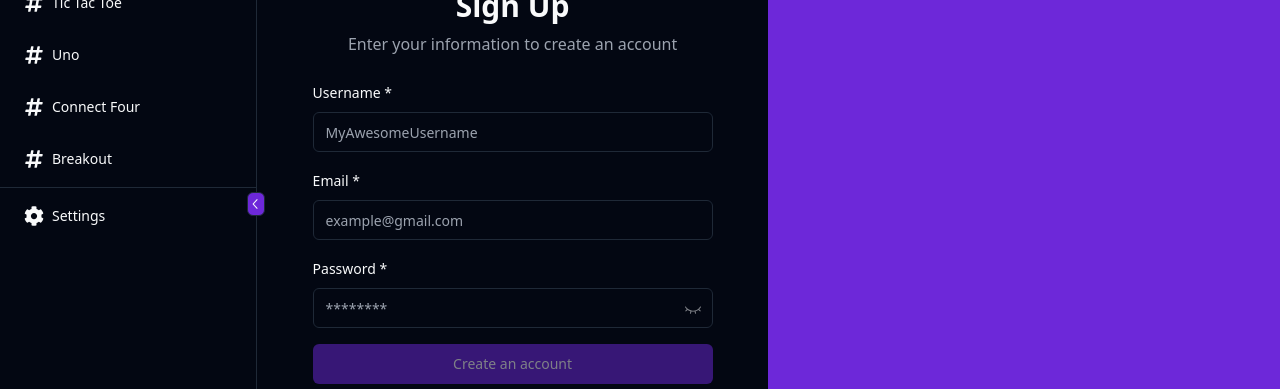
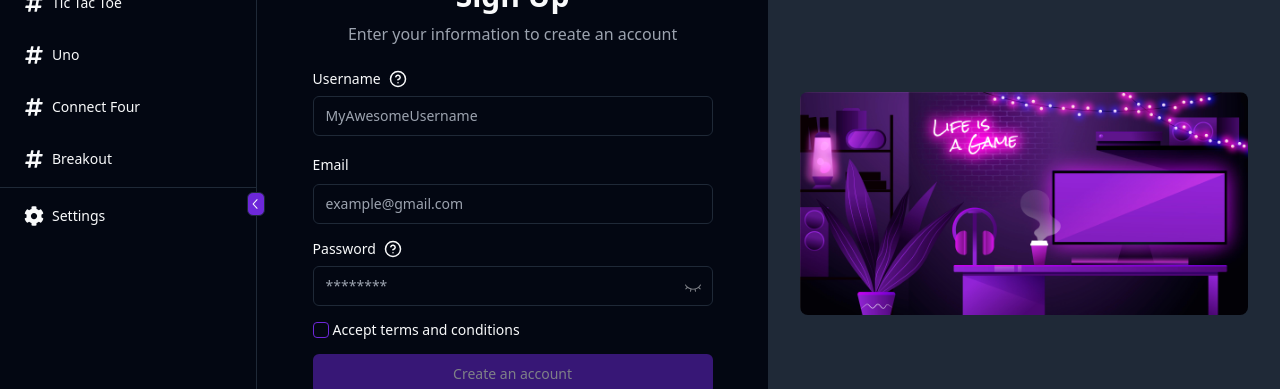
Before and after one commit to FloFlo-L/instant-playhub-front, a React (Vite) app: page /register in a window 1280 px wide. Shown: the part 196-585 px from the top of the page. Built offline with nearby package versions, Linux system fonts and the light colour scheme; no server answers.

Commit message:
upd registerForm & loginForm -> add image + terms and conditions

```diff
--- a/src/components/form/RegistrationForm.tsx
+++ b/src/components/form/RegistrationForm.tsx
@@ -2,7 +2,6 @@ import { zodResolver } from "@hookform/resolvers/zod";
 import { useForm } from "react-hook-form";
 import { z } from "zod";
 import axios, { AxiosError } from 'axios';
-
 import { Button } from "@/components/ui/button";
 import {
     Form,
@@ -13,9 +12,17 @@ import {
     FormMessage,
 } from "@/components/ui/form";
 import { Input } from "@/components/ui/input";
+import { Checkbox } from "@/components/ui/checkbox";
 import { Link, useNavigate } from "react-router-dom";
 import { useState } from "react";
-import { Loader2 } from "lucide-react";
+import { Loader2, HelpCircle } from "lucide-react";
+import { useToast } from "../ui/use-toast";
+import {
+    Tooltip,
+    TooltipContent,
+    TooltipProvider,
+    TooltipTrigger,
+} from "@/components/ui/tooltip";
 
 const formSchema = z.object({
     username: z.string().min(1, {
@@ -37,9 +44,13 @@ const formSchema = z.object({
     }, {
         message: "Password must have at least 8 characters, an uppercase letter, a number and a special character.",
     }),
-})
+    terms: z.literal(true, {
+        errorMap: () => ({ message: "You must accept the terms and conditions" }),
+    }),
+});
 
 export const RegistrationForm = () => {
+    const { toast } = useToast();
     const navigate = useNavigate();
     const [loading, setLoading] = useState(false);
     const [errorMessage, setErrorMessage] = useState<string | null>(null);
@@ -50,19 +61,25 @@ export const RegistrationForm = () => {
         defaultValues: {
             username: "",
             email: "",
-            password: ""
+            password: "",
+            terms: false,
         },
-    })
+    });
 
-    // Define a submit handler.
     async function onSubmit(values: z.infer<typeof formSchema>) {
         setLoading(true);
         setErrorMessage(null);
         try {
-            const response = await axios.post(`${import.meta.env.VITE_API_URL}/register`, values);
+            // Extract only the required fields
+            const { username, email, password } = values;
+            const response = await axios.post(`${import.meta.env.VITE_API_URL}/register`, { username, email, password });
 
             if (response.status === 200) {
                 navigate("/login");
+                toast({
+                    title: "Success",
+                    description: "Your account has been created. Please log in.",
+                });
             } else {
                 setErrorMessage("Error during registration: " + response.data.message);
             }
@@ -89,7 +106,21 @@ export const RegistrationForm = () => {
                     name="username"
                     render={({ field }) => (
                         <FormItem>
-                            <FormLabel>Username *</FormLabel>
+                            <FormLabel className="flex items-center">
+                                Username
+                                <TooltipProvider>
+                                    <Tooltip>
+                                        <TooltipTrigger asChild>
+                                            <button type="button" className="hover:text-primary">
+                                                <HelpCircle className="ml-2 inline" size={18} />
+                                            </button>
+                                        </TooltipTrigger>
+                                        <TooltipContent>
+                                            Username must be at least 4 characters long.
+                                        </TooltipContent>
+                                    </Tooltip>
+                                </TooltipProvider>
+                            </FormLabel>
                             <FormControl>
                                 <Input placeholder="MyAwesomeUsername" type="text" {...field} />
                             </FormControl>
@@ -102,7 +133,7 @@ export const RegistrationForm = () => {
                     name="email"
                     render={({ field }) => (
                         <FormItem>
-                            <FormLabel>Email *</FormLabel>
+                            <FormLabel>Email</FormLabel>
                             <FormControl>
                                 <Input placeholder="example@gmail.com" type="email" {...field} />
                             </FormControl>
@@ -115,11 +146,40 @@ export const RegistrationForm = () => {
                     name="password"
                     render={({ field }) => (
                         <FormItem>
-                            <FormLabel>Password *</FormLabel>
+                            <FormLabel className="flex items-center">
+                                Password
+                                <TooltipProvider>
+                                    <Tooltip>
+                                        <TooltipTrigger asChild>
+                                            <button type="button" className="hover:text-primary">
+                                                <HelpCircle className="ml-2 inline" size={18} />
+                                            </button>
+                                        </TooltipTrigger>
+                                        <TooltipContent>
+                                            Password must have at least 8 characters, an uppercase letter, a number and a special character.
+                                        </TooltipContent>
+                                    </Tooltip>
+                                </TooltipProvider>
+                            </FormLabel>
                             <FormControl>
                                 <Input placeholder="********" type="password" {...field} />
                             </FormControl>
                             <FormMessage />
+                        </FormItem>
+                    )}
+                />
+                <FormField
+                    control={form.control}
+                    name="terms"
+                    render={({ field }) => (
+                        <FormItem className="flex items-center space-y-0 space-x-1">
+                            <FormControl>
+                                <Checkbox id="terms" checked={field.value} onCheckedChange={field.onChange} />
+                            </FormControl>
+                            <FormLabel className="m-0 cursor-pointer">
+                                Accept{" "}
+                                <Link to="/terms-and-conditions" className="hover:text-primary hover:underline">terms and conditions</Link>
+                            </FormLabel>
                         </FormItem>
                     )}
                 />
@@ -144,5 +204,5 @@ export const RegistrationForm = () => {
                 </div>
             </form>
         </Form>
-    )
-}
+    );
+};
--- a/src/pages/LoginPage.tsx
+++ b/src/pages/LoginPage.tsx
@@ -1,10 +1,11 @@
 import LoginForm from "@/components/form/LoginForm"
 import Layout from '@/components/layout/main/LayoutMain';
+import RoomGaming from "@/assets/room_gaming.jpg"
 
 export function LoginPage() {
     return (
         <Layout>
-            <div className="w-full lg:grid lg:grid-cols-2 min-h-screen">
+            <div className="w-full lg:grid lg:grid-cols-2 min-h-screen border-b">
                 <div className="flex items-center justify-center py-12 px-4 sm:px-0">
                     <div className="mx-auto grid w-[400px] gap-6">
                         <div className="grid gap-2 text-center">
@@ -16,10 +17,8 @@ export function LoginPage() {
                         <LoginForm />
                     </div>
                 </div>
-                <div className="hidden bg-muted lg:block">
-                    <div className="bg-primary h-full w-full flex justify-center items-center">
-
-                    </div>
+                <div className="hidden bg-muted lg:flex items-center p-8">
+                    <img src={RoomGaming} alt="room_gaming" className="object-contain w-full rounded-lg" />
                 </div>
             </div>
         </Layout>
--- a/src/pages/LogoutPage.tsx
+++ b/src/pages/LogoutPage.tsx
@@ -9,9 +9,8 @@ export default function LogoutPage() {
 
     const handleLogout = () => {
         setToken();
-        navigate("/", { replace: true });
+        navigate("/login", { replace: true });
     };
-
 
     useEffect(() => {
         handleLogout();
--- a/src/pages/RegistrationPage.tsx
+++ b/src/pages/RegistrationPage.tsx
@@ -1,10 +1,11 @@
-import { RegistrationForm } from "@/components/form/RegistrationForm"
+import { RegistrationForm } from "@/components/form/RegistrationForm";
 import Layout from '@/components/layout/main/LayoutMain';
+import RoomGaming from "@/assets/room_gaming.jpg";
 
 export function RegistrationPage() {
     return (
         <Layout>
-            <div className="w-full lg:grid lg:grid-cols-2 min-h-screen">
+            <div className="w-full lg:grid lg:grid-cols-2 min-h-screen border-b">
                 <div className="flex items-center justify-center py-12 px-4 sm:px-0">
                     <div className="mx-auto grid w-[400px] gap-6">
                         <div className="grid gap-2 text-center">
@@ -16,11 +17,10 @@ export function RegistrationPage() {
                         <RegistrationForm />
                     </div>
                 </div>
-                <div className="hidden bg-muted lg:block">
-                    <div className="bg-primary h-full w-full flex items-center justify-center">
-                    </div>
+                <div className="hidden bg-muted lg:flex items-center p-8">
+                    <img src={RoomGaming} alt="room_gaming" className="object-contain w-full rounded-lg" />
                 </div>
             </div>
         </Layout>
-    )
+    );
 }
--- /dev/null
+++ b/src/pages/TermsAndConditions.tsx
@@ -0,0 +1,35 @@
+import LayoutMain from "@/components/layout/main/LayoutMain";
+
+const TermsAndConditions = () => {
+    return (
+        <LayoutMain>
+            <div className="container mx-auto py-12">
+                <h1 className="text-4xl font-bold mb-8">Terms and Conditions</h1>
+                <div className="space-y-6 text-justify">
+                    <div>
+                        <h2 className="text-2xl font-bold mb-2">1. Lorem ipsum</h2>
+                        <p>Duis mollis enim velit, vitae lobortis est elementum quis. Sed id ex viverra velit elementum ullamcorper. Quisque faucibus ligula a quam blandit pellentesque id sit amet dolor. Aenean dignissim varius orci quis luctus. Aenean tincidunt, turpis a imperdiet condimentum, neque quam consectetur tellus, molestie scelerisque nibh nisl quis urna. Nam quam dolor, bibendum ac mi ut, maximus tempus sem. Sed eleifend, nunc quis pharetra varius, diam augue lobortis lectus, non luctus diam mi eu metus. Proin ut diam nibh. Aliquam erat volutpat. Phasellus sodales velit eget mi dapibus, id tristique velit ullamcorper. Quisque convallis felis ipsum, in vestibulum mi pharetra eu. Aenean varius diam sed tellus molestie tincidunt.</p>
+                    </div>
+                    <div>
+                        <h2 className="text-2xl font-bold mb-2">2. Lorem ipsum</h2>
+                        <p>Etiam libero odio, facilisis a imperdiet vel, efficitur non ligula. Class aptent taciti sociosqu ad litora torquent per conubia nostra, per inceptos himenaeos. Phasellus sodales ex a placerat accumsan. Suspendisse ut ornare lorem. Aliquam erat volutpat. Aenean aliquam nulla nec erat vestibulum porta. Fusce varius erat justo. Interdum et malesuada fames ac ante ipsum primis in faucibus. Suspendisse mi dolor, tincidunt sed elit sed, blandit pharetra lectus. Cras turpis nisi, lobortis at quam eu, dignissim sagittis risus. Aliquam porta pulvinar mi, a maximus ipsum accumsan at. Maecenas vel semper orci, eget tempor sem. Praesent justo augue, ornare eu vulputate ac, laoreet a dui.</p>
+                    </div>
+                    <div>
+                        <h2 className="text-2xl font-bold mb-2">3. Lorem ipsum</h2>
+                        <p>Duis mollis enim velit, vitae lobortis est elementum quis. Sed id ex viverra velit elementum ullamcorper. Quisque faucibus ligula a quam blandit pellentesque id sit amet dolor. Aenean dignissim varius orci quis luctus. Aenean tincidunt, turpis a imperdiet condimentum, neque quam consectetur tellus, molestie scelerisque nibh nisl quis urna. Nam quam dolor, bibendum ac mi ut, maximus tempus sem. Sed eleifend, nunc quis pharetra varius, diam augue lobortis lectus, non luctus diam mi eu metus. Proin ut diam nibh. Aliquam erat volutpat. Phasellus sodales velit eget mi dapibus, id tristique velit ullamcorper. Quisque convallis felis ipsum, in vestibulum mi pharetra eu. Aenean varius diam sed tellus molestie tincidunt.</p>
+                    </div>
+                    <div>
+                        <h2 className="text-2xl font-bold mb-2">4. Privacy Policy</h2>
+                        <p>Vivamus sed urna at mauris tristique feugiat. Donec volutpat ex est, nec bibendum augue rutrum at. Maecenas dictum odio ac nisl lacinia ornare. Curabitur iaculis odio et orci blandit vestibulum. Nulla commodo ipsum non lectus condimentum, eget interdum sapien consectetur. Sed scelerisque congue eros, id rhoncus tortor dictum sit amet. Sed ullamcorper posuere purus. In suscipit quam mauris, sit amet volutpat eros molestie a. Morbi a lectus fringilla, faucibus erat sed, aliquet est. Fusce posuere purus quis tellus tincidunt facilisis. Phasellus sed convallis nibh, quis consectetur sem.</p>
+                    </div>
+                    <div>
+                        <h2 className="text-2xl font-bold mb-2">5. Lorem ipsum</h2>
+                        <p>Vivamus sed urna at mauris tristique feugiat. Donec volutpat ex est, nec bibendum augue rutrum at. Maecenas dictum odio ac nisl lacinia ornare. Curabitur iaculis odio et orci blandit vestibulum. Nulla commodo ipsum non lectus condimentum, eget interdum sapien consectetur. Sed scelerisque congue eros, id rhoncus tortor dictum sit amet. Sed ullamcorper posuere purus. In suscipit quam mauris, sit amet volutpat eros molestie a. Morbi a lectus fringilla, faucibus erat sed, aliquet est. Fusce posuere purus quis tellus tincidunt facilisis. Phasellus sed convallis nibh, quis consectetur sem.</p>
+                    </div>
+                </div>
+            </div>
+        </LayoutMain>
+    );
+};
+
+export default TermsAndConditions;
--- a/src/routes/routes.tsx
+++ b/src/routes/routes.tsx
@@ -13,6 +13,7 @@ import TicTacToeRoom from "@/pages/games/TicTacToeRoom";
 import MyProfile from "@/pages/MyProfile";
 import Friends from "@/pages/Friends";
 import Chat from "@/pages/Chat";
+import TermsAndConditions from "@/pages/TermsAndConditions";
 
 
 const routesPublic = [
@@ -35,6 +36,10 @@ const routesPublic = [
     {
         path: "/our-team",
         element: <OurTeam />,
+    },
+    {
+        path: "/terms-and-conditions",
+        element: <TermsAndConditions />,
     },
     {
         path: "*",
```
Also changed, not shown: src/assets/room_gaming.jpg (added).
